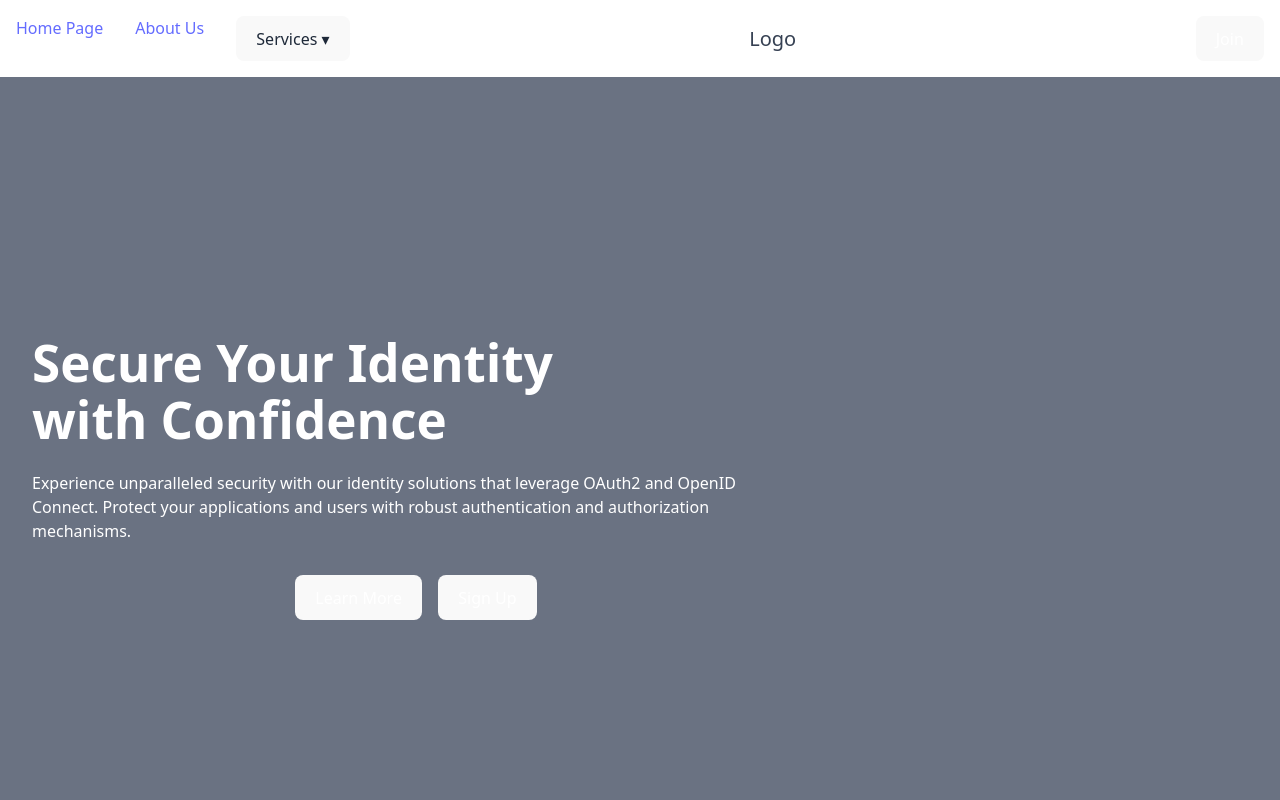
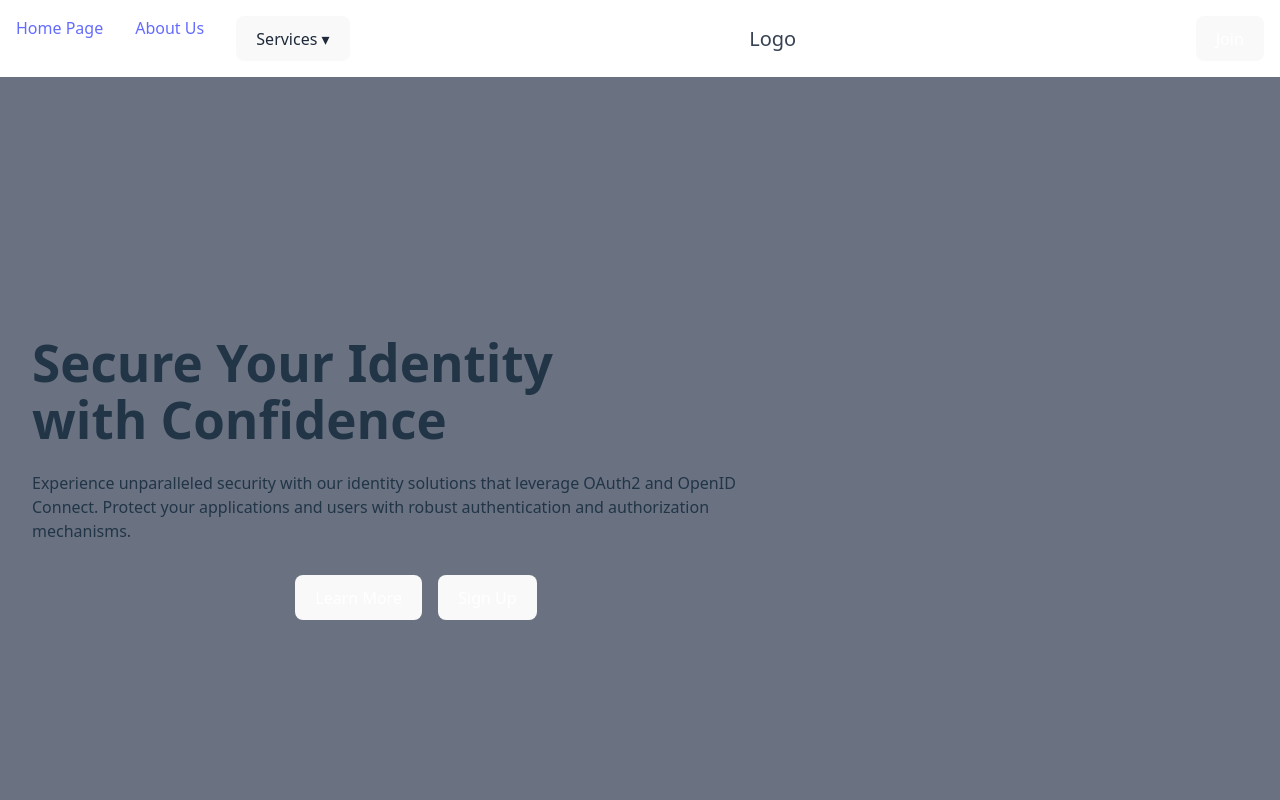
Before and after one commit to Spoooo8/simple-idp-fe, a React (Vite) app: page / in a window 1280 px wide. Shown: the top 800 px of the page. Built offline with nearby package versions, Linux system fonts and the light colour scheme.

Commit message:
removed an element

```diff
--- a/src/App.jsx
+++ b/src/App.jsx
@@ -8,8 +8,6 @@ function App() {
 
   return (
     <>
-     <body class="bg-gray-100 text-white">
-
   <header class="bg-white shadow-md">
     <div class="max-w-7xl mx-auto px-4 py-4 flex justify-between items-center">
       <div class="flex space-x-8 text-gray-800">
@@ -434,7 +432,6 @@ function App() {
 
   </div>
 </section>
-</body>
     </>
   )
 }
```
